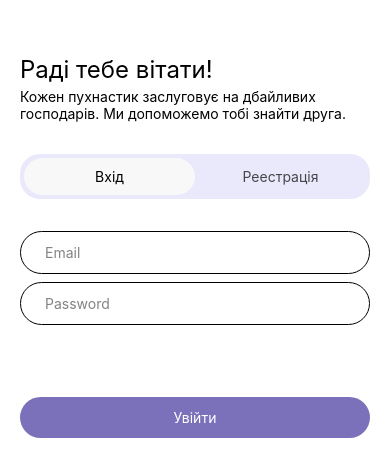
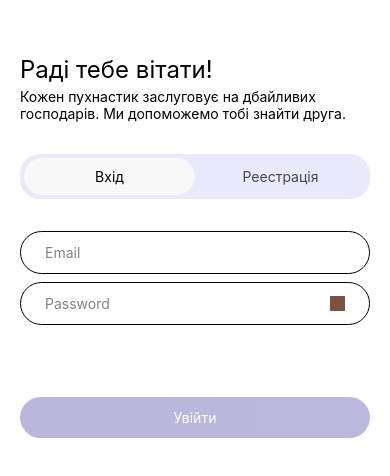
Before and after one commit to DDenysKoval/react-native-practive, a React Native app: screen / in a window 390 px wide. Shown: the part 176-652 px from the top of the page. Built offline with nearby package versions, Linux system fonts and the light colour scheme.

Commit message:
touchable elements login

```diff
--- a/src/screen/Auth/Login/index.tsx
+++ b/src/screen/Auth/Login/index.tsx
@@ -19,6 +19,7 @@ interface IInputValue {
 }
 
 const LoginPage = () => {
+  const [isPassHiden, setIsPassHiden] = useState(true);
   const [inputValues, setInputValues] = useState<IInputValue>({
     email: '',
     password: '',
@@ -27,7 +28,7 @@ const LoginPage = () => {
   });
   const handleChangeInput = (
     key: 'email' | 'password' | 'errorEmail' | 'errorPassword',
-    value: string,
+    value: null | string,
   ) => {
     setInputValues(prevState => ({...prevState, [key]: value}));
   };
@@ -51,6 +52,12 @@ const LoginPage = () => {
       handleChangeInput('errorPassword', null);
     }
   };
+  const isDisabledLoginBtn = Boolean(
+    inputValues.errorEmail ||
+      inputValues.errorPassword ||
+      !inputValues.email ||
+      !inputValues.password,
+  );
   return (
     <TouchableWithoutFeedback onPress={() => Keyboard.dismiss()}>
       <View style={styles.mainWrapper}>
@@ -96,14 +103,30 @@ const LoginPage = () => {
                   handleChangeInput('password', text);
                   checkPassword(text);
                 }}
-                secureTextEntry={true}
+                secureTextEntry={isPassHiden}
+              />
+              <TouchableOpacity
+                onPress={() => {
+                  setIsPassHiden(!isPassHiden);
+                }}
+                hitSlop={{top: 15, bottom: 15, right: 15, left: 15}}
+                style={
+                  isPassHiden
+                    ? styles.disablePasswordBtn
+                    : styles.activePasswordbtn
+                }
               />
             </View>
             {inputValues.errorPassword && (
               <Text>{inputValues.errorPassword}</Text>
             )}
           </View>
-          <TouchableOpacity style={styles.loginBtnContainer}>
+          <TouchableOpacity
+            style={[
+              styles.loginBtnContainer,
+              isDisabledLoginBtn && {opacity: 0.5},
+            ]}
+            disabled={isDisabledLoginBtn}>
             <Text style={styles.loginText}>Увійти</Text>
           </TouchableOpacity>
         </KeyboardAvoidingView>
--- a/src/screen/Auth/styles.ts
+++ b/src/screen/Auth/styles.ts
@@ -53,6 +53,19 @@ export default StyleSheet.create({
       ios: 14,
       default: 12,
     }),
+    flexDirection: 'row',
+    justifyContent: 'space-between',
+    alignItems: 'center',
+  },
+  activePasswordbtn: {
+    height: 15,
+    width: 15,
+    backgroundColor: '#6a932d',
+  },
+  disablePasswordBtn: {
+    height: 15,
+    width: 15,
+    backgroundColor: '#7a5143',
   },
   formContainer: {
     marginTop: 28,
```
